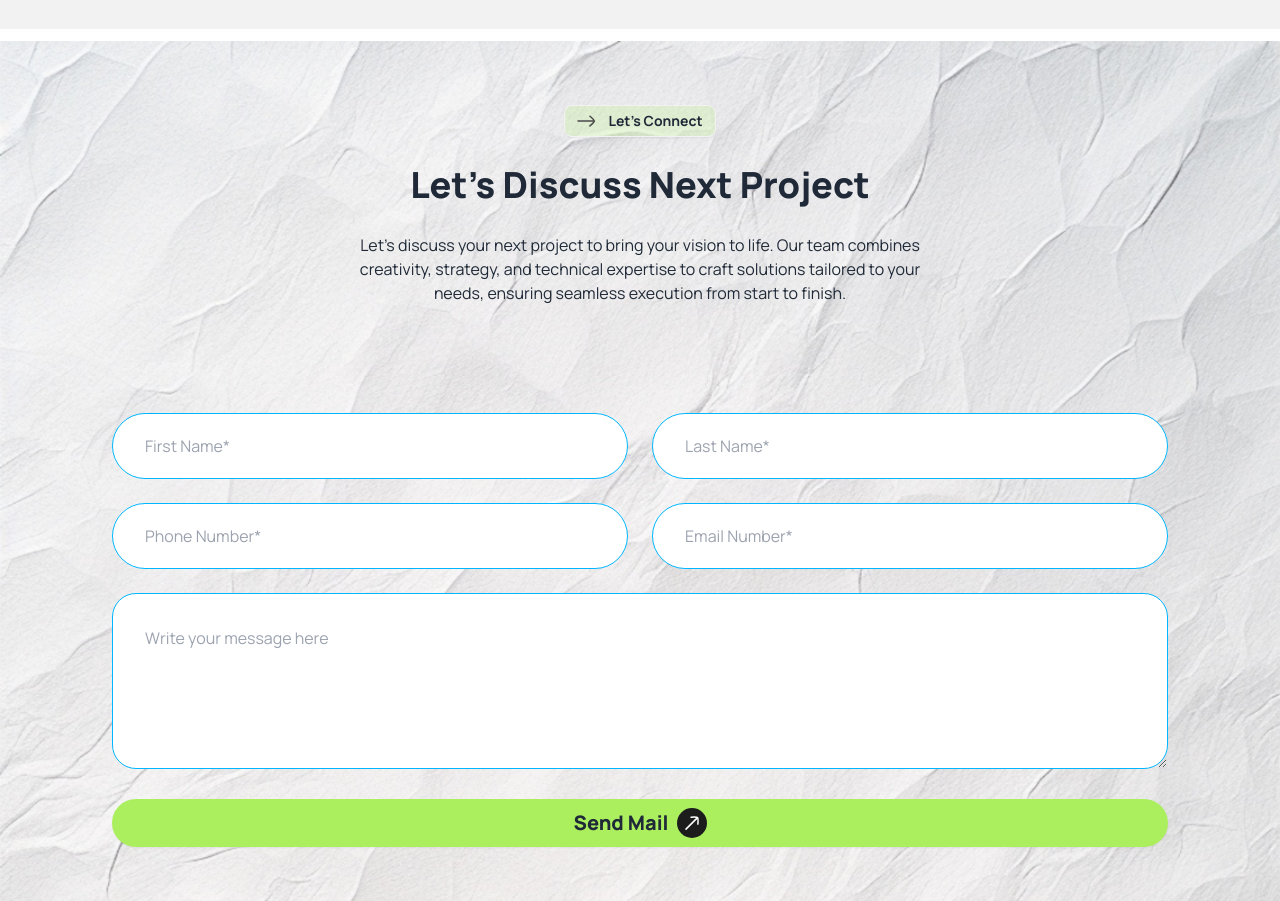
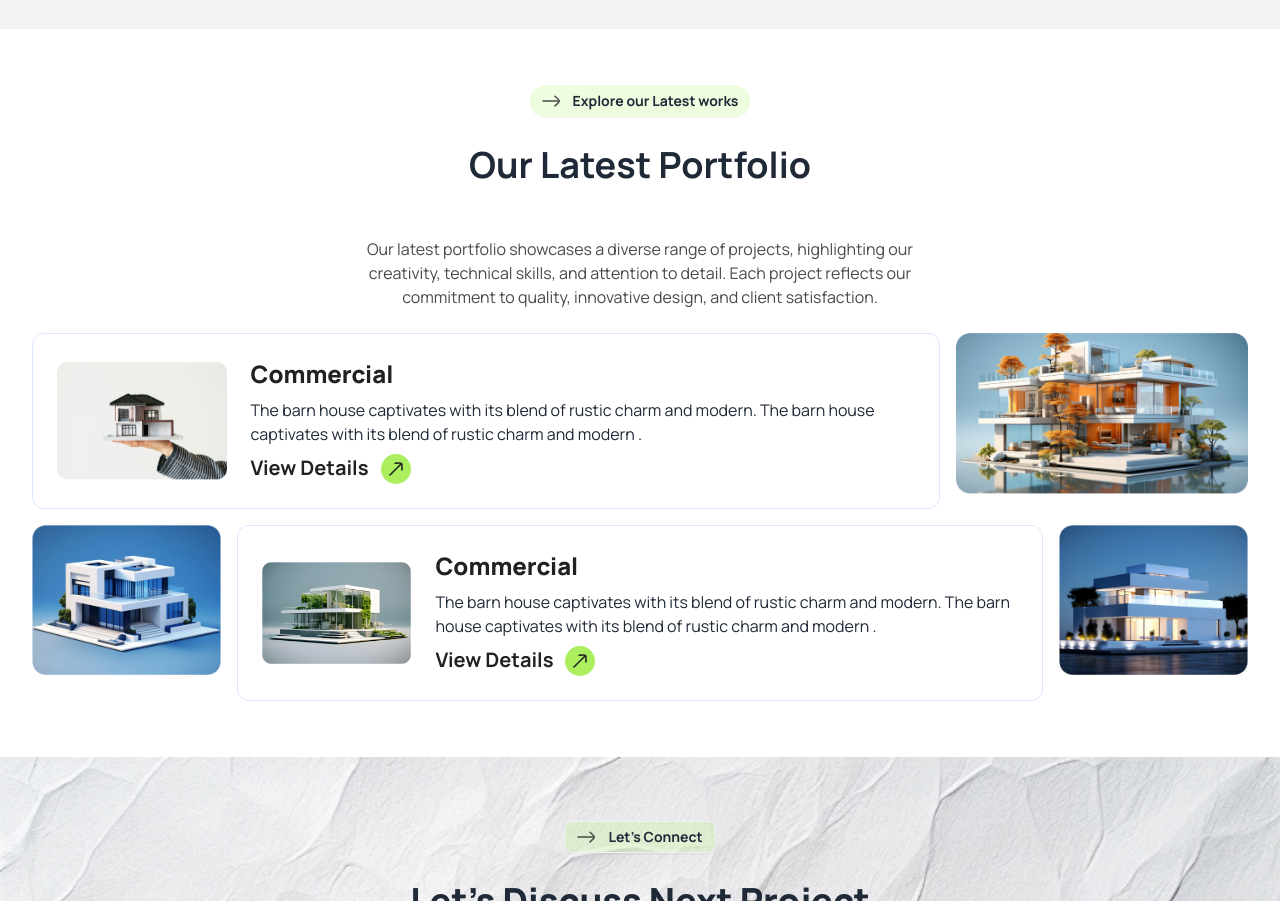
Before and after one commit to Abdus-Salam-814/Rinterio, a plain HTML site: page index.html in a window 1280 px wide. Shown: the part 2173-3074 px from the top of the page. Drawn offline with nearby package versions, Linux system fonts and the light colour scheme.

Commit message:
i added and responsive Our Latest Portfolio section

```diff
--- a/index.html
+++ b/index.html
@@ -39,6 +39,7 @@
               'works-btn': '#ABEF5F33',
               'footer-text': '#737373',
               'footer-manu': '#E9E9E9',
+              'portfolio': 'rgba(171, 239, 95, 0.20)',
             },
             fontFamily:{
               manrope:  '"Manrope", sans-serif',
@@ -337,6 +338,82 @@
        <!-- Our Works Process ends here -->
       </section>
 
+      <!-- Our Latest Portfolio Section Started here -->
+      <section class="my-14 min-h-24 container mx-auto px-8">
+        <div class="text-center space-y-7">
+          <div class="flex justify-center">
+            <button class="flex justify-center items-center border-none gap-3 btn-sm btn bg-portfolio font-bold rounded-full"> <span>
+              <svg xmlns="http://www.w3.org/2000/svg" width="19" height="18" viewBox="0 0 19 18" fill="none">
+                <path d="M16.571 9.0853H1.01467" stroke="#494949" stroke-width="1.5" stroke-linecap="round"/>
+                <path d="M12.9425 4.22875C12.9425 4.22875 17.2618 7.87644 17.2619 9.08553C17.2618 10.2946 12.9425 13.9422 12.9425 13.9422" stroke="#494949" stroke-width="1.5" stroke-linecap="round" stroke-linejoin="round"/>
+              </svg>
+            </span> <span>Explore our Latest works</span></button>
+          </div>
+          <h1 class="font-bold text-4xl ">Our Latest Portfolio</h1>
+          <p class="md:w-1/2 p-6 mx-auto text-text-color-1">Our latest portfolio showcases a diverse range of projects, highlighting our creativity, technical skills, and attention to detail. Each project reflects our commitment to quality, innovative design, and client satisfaction.</p>
+        </div>
+        <div class="grid grid-cols-1 md:grid-cols-6 lg:grid-cols-12 gap-4">
+          <div class="flex flex-col md:flex-row justify-center items-center gap-6 p-6 border border-blue-100 rounded-xl md:col-span-6  lg:col-span-9">
+            <div>
+              <img class="w-full" src="./assets/img1.png" alt="">
+            </div>
+            <div class="space-y-2">
+              <h1 class="font-extrabold text-2xl text-text-balack-btn">Commercial</h1>
+              <p>
+                The barn house captivates with its blend of rustic charm and modern. The barn house captivates with its blend of rustic charm and modern .
+              </p>
+              <div>
+                <button class=" border-none text-text-balack-btn font-bold text-xl flex justify-center gap-3">
+                  <span>View Details</span>
+                  <span class="bg-first-btn p-2 rounded-full">
+                    <svg xmlns="http://www.w3.org/2000/svg" width="14" height="14" viewBox="0 0 14 14" fill="none">
+                  <path d="M12.007 2.05932L1.0033 13.0557" stroke="#1C1C1C" stroke-width="1.5" stroke-linecap="round"/>
+                  <path d="M6.00728 1.18866C6.00728 1.18866 11.6409 0.715645 12.4957 1.57084C13.3503 2.42604 12.8734 8.05944 12.8734 8.05944" stroke="#1C1C1C" stroke-width="1.5" stroke-linecap="round" stroke-linejoin="round"/>
+                </svg>
+              </span>
+                </button>
+              </div>
+            </div>
+          </div>
+          <div class="md:col-span-3 lg:col-span-3">
+            <img class="w-full" src="./assets/img2.png" alt="">
+          </div>
+          <div class="md:col-span-3 lg:col-span-2">
+            <img class="w-full" src="./assets/img3.png" alt="">
+          </div>
+          <div class="flex  flex-row justify-center items-center gap-6 p-6 border border-blue-100 rounded-xl md:col-span-6 lg:col-span-8">
+            <div>
+              <img class="w-full" src="./assets/img4.png" alt="">
+            </div>
+            <div class="space-y-2">
+              <h1 class="font-extrabold text-2xl text-text-balack-btn">Commercial</h1>
+              <p>
+                The barn house captivates with its blend of rustic charm and modern. The barn house captivates with its blend of rustic charm and modern .
+              </p>
+              <div>
+                <button class=" border-none text-text-balack-btn font-bold text-xl flex justify-center gap-3">
+                  <span>View Details</span>
+                  <span class="bg-first-btn p-2 rounded-full">
+                    <svg xmlns="http://www.w3.org/2000/svg" width="14" height="14" viewBox="0 0 14 14" fill="none">
+                  <path d="M12.007 2.05932L1.0033 13.0557" stroke="#1C1C1C" stroke-width="1.5" stroke-linecap="round"/>
+                  <path d="M6.00728 1.18866C6.00728 1.18866 11.6409 0.715645 12.4957 1.57084C13.3503 2.42604 12.8734 8.05944 12.8734 8.05944" stroke="#1C1C1C" stroke-width="1.5" stroke-linecap="round" stroke-linejoin="round"/>
+                </svg>
+              </span>
+                </button>
+              </div>
+            </div>
+          </div>
+
+          <div class="md:col-span-3 lg:col-span-2">
+            <img class="w-full" src="./assets/img5.png" alt="">
+          </div>
+          <div class="md:col-span-3 lg:hidden">
+            <img class="w-full" src="./assets/img3.png" alt="">
+          </div>
+        </div>
+      </section>
+      <!-- Our Latest Portfolio Section Ends here -->
+
       <!-- Let’s Discuss Next Project section Started here -->
       <section class=" container mx-auto  bg-hero-bg-img min-h-96 bg-no-repeat bg-cover mt-3 px-8 py-16">
 
```
